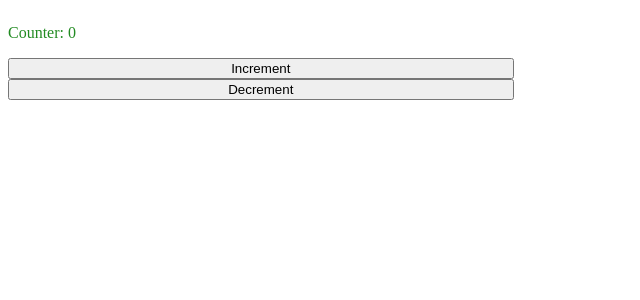
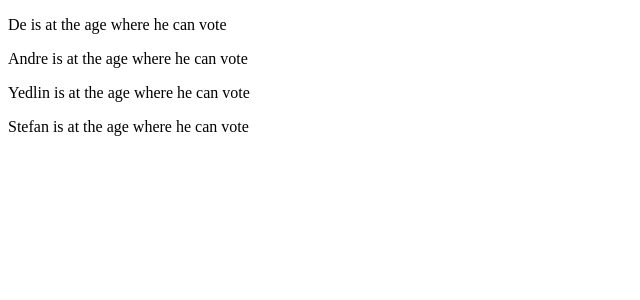
Before and after one commit to didymus707/vue-app, a Vue app: page / in a window 1280 px wide. Shown: the top 300 px of the page, without its empty margins (0-640 px from the left). Built offline with nearby package versions, Linux system fonts and the light colour scheme.

Commit message:
iteration rendering

```diff
--- a/src/App.vue
+++ b/src/App.vue
@@ -1,54 +1,27 @@
 <template>
-  <div class="top">
-    <p>Counter: {{ count }}</p>
-
-    <button @click="count++">Increment</button>
-    <button @click="count--">Decrement</button>
-  </div>
+  <template v-for="user in filter" :key="user.name">
+    <p>{{ user.name }} is at the age where he can vote</p>
+  </template>
 </template>
 
 <script>
 export default {
   data() {
     return {
-      count: 0,
+      users: [
+        { name: "De", age: 33 },
+        { name: "Andre", age: 34 },
+        { name: "Yedlin", age: 29 },
+        { name: "Stefan", age: 18 },
+        { name: "Tanitoluwa", age: 7 },
+        { name: "Toluwalase", age: 7 },
+      ],
     };
   },
   computed: {
-    fullName: {
-      get() {
-        return this.firstName + " " + this.lastName;
-      },
-      set(value) {
-        const names = value.split(" ");
-        this.firstName = names[0];
-        this.lastName = names[1];
-      },
-    },
-  },
-  watch: {
-    count(newValue, oldValue) {
-      if (newValue > oldValue && newValue === 5)
-        alert("Increasing the volume past 5 may damage your hearing");
+    filter() {
+      return this.users.filter((user) => user.age >= 18);
     },
   },
 };
 </script>
-
-<style scoped>
-.top {
-  width: 40%;
-  display: flex;
-  flex-direction: column;
-  color: forestgreen;
-}
-.margin {
-  margin-top: 8px;
-}
-.input {
-  width: 28%;
-  padding: 6px 12px;
-  border-radius: 4px;
-  border: 1px solid forestgreen;
-}
-</style>
```
